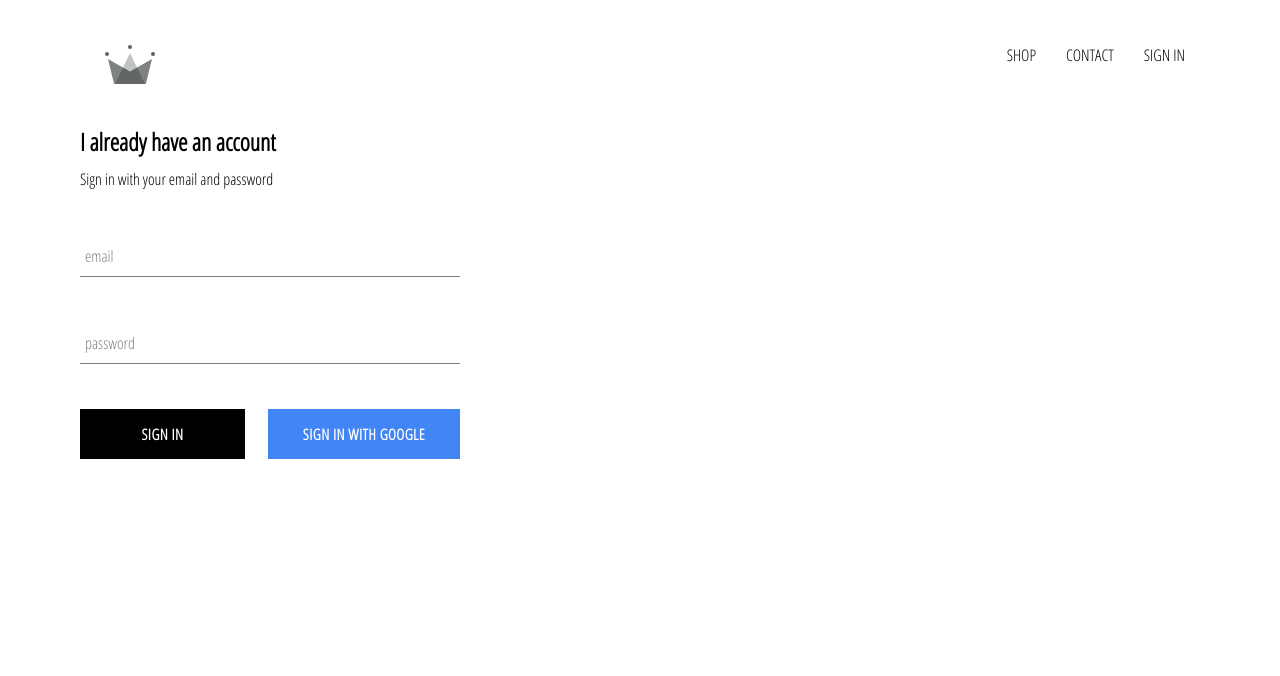
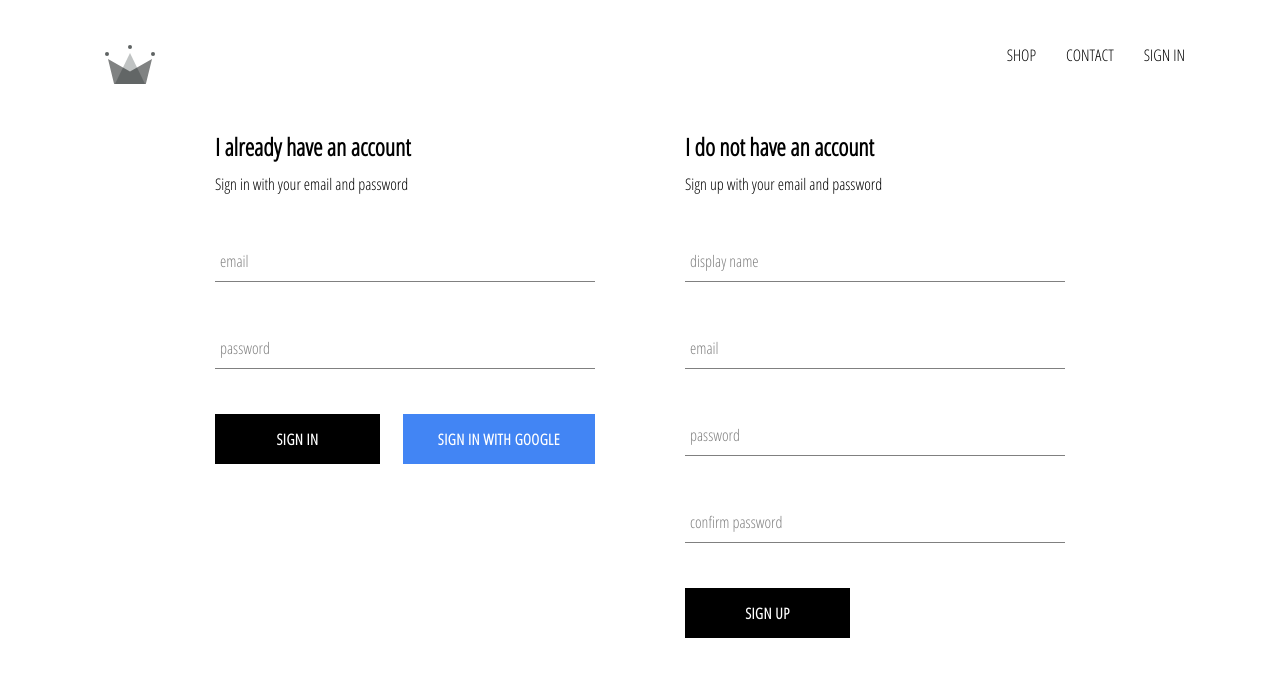
Before and after one commit to igorcossta/reactjs-ecommerce, a React (Create React App) app: page /signin in a window 1280 px wide. Shown: the top 676 px of the page. Built offline with nearby package versions, Linux system fonts and the light colour scheme; no server answers.

Commit message:
add sign up component and sign in/up functionality

```diff
--- a/src/components/sign-in/index.tsx
+++ b/src/components/sign-in/index.tsx
@@ -1,5 +1,6 @@
+import { signInWithEmailAndPassword } from 'firebase/auth';
 import React, { SyntheticEvent, useState } from 'react';
-import { signInWithGoogle } from '../../firebase/firebase.utils';
+import { auth, signInWithGoogle } from '../../firebase/firebase.utils';
 import Button from '../button';
 import Input from '../input';
 import './styles.scss';
@@ -10,6 +11,9 @@ const SignIn: React.FC = () => {
 
   const onSubmit = (e: SyntheticEvent): void => {
     e.preventDefault();
+    signInWithEmailAndPassword(auth, email, password).catch((error) =>
+      console.log(error)
+    );
     setEmail('');
     setPassword('');
   };
--- /dev/null
+++ b/src/components/sign-up/index.tsx
@@ -0,0 +1,87 @@
+import { createUserWithEmailAndPassword } from 'firebase/auth';
+import React, { SyntheticEvent, useState } from 'react';
+import { auth, createUserProfile } from '../../firebase/firebase.utils';
+import Button from '../button';
+import Input from '../input';
+import './styles.scss';
+
+const SignUp: React.FC = () => {
+  const [displayName, setDisplayName] = useState<string>('');
+  const [email, setEmail] = useState<string>('');
+  const [password, setPassword] = useState<string>('');
+  const [confirmPassword, setconfirmPassword] = useState<string>('');
+
+  const onSubmit = async (e: SyntheticEvent) => {
+    e.preventDefault();
+
+    if (password !== confirmPassword) {
+      alert('password dont match');
+      return;
+    }
+    createUserWithEmailAndPassword(auth, email, password)
+      .then(async (userCredential) => {
+        const { user } = userCredential;
+        await createUserProfile(user, { displayName: displayName });
+
+        setDisplayName('');
+        setEmail('');
+        setPassword('');
+        setconfirmPassword('');
+      })
+      .catch((error) => {
+        console.log(error);
+      });
+  };
+
+  const onChange = (e: React.FormEvent<HTMLInputElement>) => {
+    const { value, name } = e.currentTarget;
+    if (name === 'displayName') setDisplayName(value);
+    else if (name === 'email') setEmail(value);
+    else if (name === 'password') setPassword(value);
+    else if (name === 'confirmPassword') setconfirmPassword(value);
+  };
+
+  return (
+    <div className="sign-up">
+      <h2 className="title">I do not have an account</h2>
+      <span>Sign up with your email and password</span>
+      <form className="sign-up-form" onSubmit={onSubmit}>
+        <Input
+          type="text"
+          name="displayName"
+          value={displayName}
+          handleChange={onChange}
+          label="display name"
+          required
+        />
+        <Input
+          type="email"
+          name="email"
+          value={email}
+          handleChange={onChange}
+          label="email"
+          required
+        />
+        <Input
+          type="password"
+          name="password"
+          value={password}
+          handleChange={onChange}
+          label="password"
+          required
+        />
+        <Input
+          type="password"
+          name="confirmPassword"
+          value={confirmPassword}
+          handleChange={onChange}
+          label="confirm password"
+          required
+        />
+        <Button type="submit">SIGN UP</Button>
+      </form>
+    </div>
+  );
+};
+
+export default SignUp;
--- /dev/null
+++ b/src/components/sign-up/styles.scss
@@ -0,0 +1,9 @@
+.sign-up {
+  display: flex;
+  flex-direction: column;
+  width: 380px;
+
+  .title {
+    margin: 10px 0;
+  }
+}
--- a/src/firebase/firebase.utils.ts
+++ b/src/firebase/firebase.utils.ts
@@ -1,5 +1,10 @@
 import { initializeApp } from 'firebase/app';
-import { getAuth, GoogleAuthProvider, signInWithPopup } from 'firebase/auth';
+import {
+  getAuth,
+  GoogleAuthProvider,
+  signInWithPopup,
+  User,
+} from 'firebase/auth';
 import { doc, getDoc, getFirestore, setDoc } from 'firebase/firestore';
 
 const config = {
@@ -23,11 +28,15 @@ const provider = new GoogleAuthProvider();
 provider.setCustomParameters({ prompt: 'select_account' });
 export const signInWithGoogle = () =>
   signInWithPopup(auth, provider).then(() => {
-    createUserProfile();
+    createUserProfile(auth.currentUser);
   });
 
-async function createUserProfile() {
-  const user = auth.currentUser;
+export async function createUserProfile(
+  user: User | null,
+  options?: {
+    displayName?: string;
+  }
+) {
   const docRef = doc(db, `users/${user?.uid}`);
   const snapshot = await getDoc(docRef);
 
@@ -36,9 +45,12 @@ async function createUserProfile() {
     await setDoc(
       docRef,
       {
-        displayName: user?.displayName,
+        displayName: options ? options.displayName : user?.displayName,
         email: user?.email,
-        photoURL: user?.photoURL,
+        photoURL:
+          user?.photoURL === null
+            ? `https://avatars.dicebear.com/api/initials/${user.email}.svg`
+            : user?.photoURL,
         uid: user?.uid,
       },
       { merge: true }
--- a/src/pages/sign-in-sign-up/index.tsx
+++ b/src/pages/sign-in-sign-up/index.tsx
@@ -1,11 +1,13 @@
 import React from 'react';
 import SignIn from '../../components/sign-in';
+import SignUp from '../../components/sign-up';
 import './styles.scss';
 
 const SignInSignUp: React.FC = () => {
   return (
     <div className="sign-in-and-sign-up">
       <SignIn />
+      <SignUp />
     </div>
   );
 };
--- a/src/pages/sign-in-sign-up/styles.scss
+++ b/src/pages/sign-in-sign-up/styles.scss
@@ -0,0 +1,6 @@
+.sign-in-and-sign-up {
+  width: 850px;
+  display: flex;
+  justify-content: space-between;
+  margin: 30px auto;
+}
```
